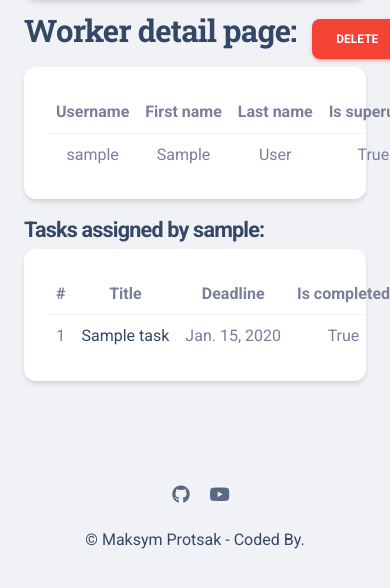
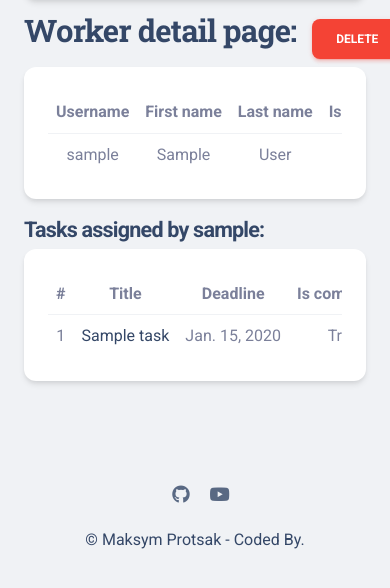
Before and after one commit to MaksymProtsak/it-company-task-manager, a Django app: page /workers/1/detail/ in a window 390 px wide; the page is wider, and only the part inside the window is pictured. Shown: the part 85-673 px from the top of that part. Run offline with Django 5.2, Linux system fonts and the light colour scheme; a user stored in the database is signed in; tables that the repository leaves empty hold one stand-in row (values such as "Sample post"); some libraries are stand-ins or nearby versions.

Commit message:
Added table-responsive style in section classes.

```diff
--- a/templates/task_manager/worker_detail.html
+++ b/templates/task_manager/worker_detail.html
@@ -27,7 +27,7 @@
 
         <div class="card z-index-0 fadeIn3 fadeInBottom mb-3">
           <div class="card-body pb-0">
-            <section class="pt-0 pb-2" id="count-stats">
+            <section class="pt-0 pb-2 table-responsive" id="count-stats">
               <table class="table">
                 <tr class="text-center">
                   <th>
@@ -78,7 +78,7 @@
           <h4>Tasks assigned by {{ worker.username }}:</h4>
           <div class="card z-index-0 fadeIn3 fadeInBottom mt-n1">
             <div class="card-body pb-0">
-              <section class="pt-0 pb-2" id="worker-tasks">
+              <section class="pt-0 pb-2 table-responsive" id="worker-tasks">
                 <table class="table">
                   <tr class="text-center">
                     <th style="width: 5%;">#</th>
```
